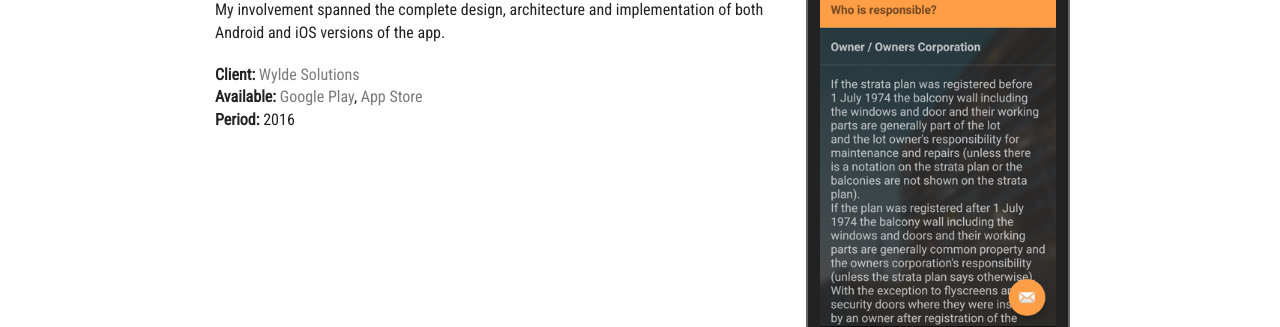
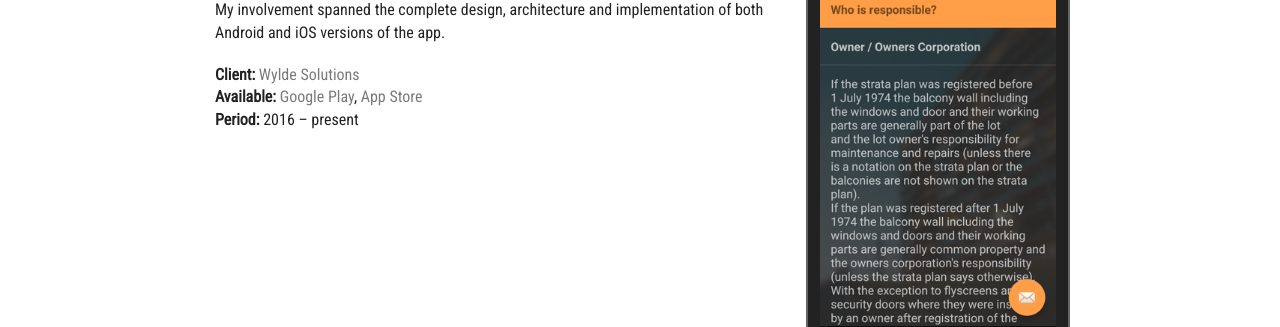
Before and after one commit to gouline/gouline.github.io, a Jekyll site: the page built from portfolio.html, in a window 1280 px wide and 900 px high. Shown: the part 303-630 px from the top of the window. Built offline with Jekyll 4.4.1, drawn with Linux system fonts in a browser that asks for light colours; nearby versions of some CDN libraries.

Commit message:
Update portfolio years

```diff
--- a/_data/portfolio.yml
+++ b/_data/portfolio.yml
@@ -9,7 +9,7 @@
   company:
     name: Wylde Solutions
     url: http://wyldesolutions.com/
-  date: 2016
+  date: 2016 – present
   links:
     - title: Google Play
       url: https://play.google.com/store/apps/details?id=au.com.strataboss
```
